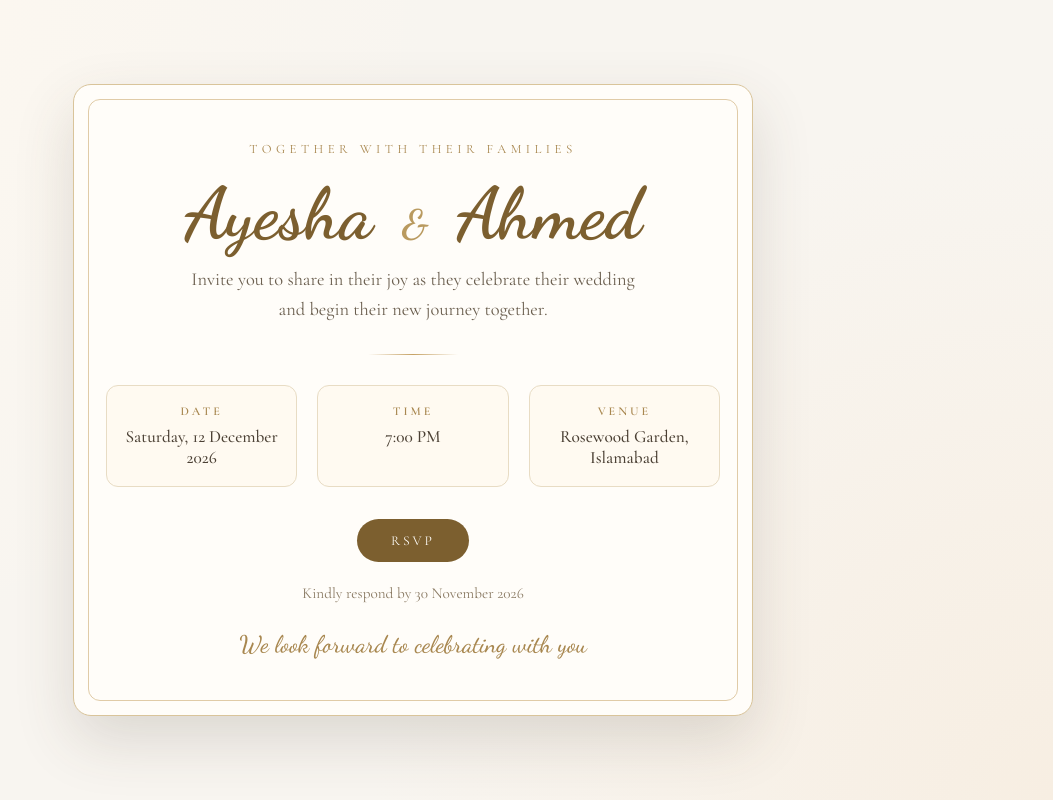
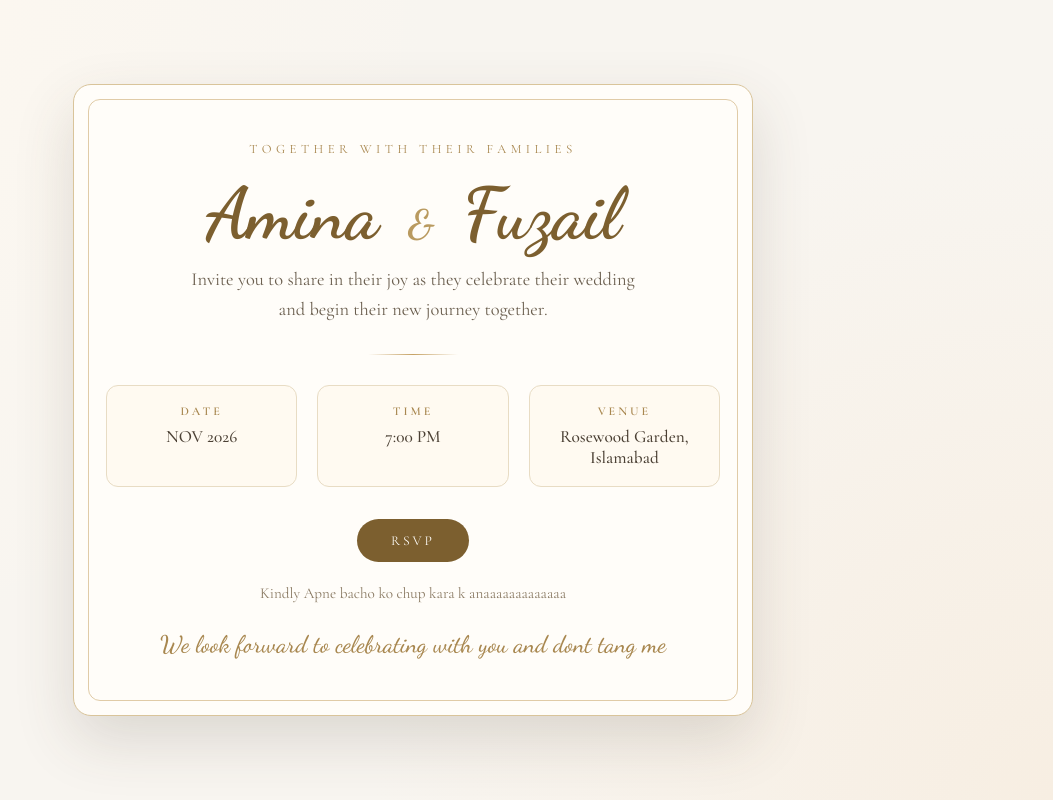
Before and after one commit to Amina-094/card, a plain HTML site: page index.html in a window 1280 px wide. Shown: the whole page, without its empty margins (227-1280 px from the left). Drawn offline with nearby package versions, Linux system fonts and the light colour scheme.

Commit message:
Update index.html

```diff
--- a/index.html
+++ b/index.html
@@ -169,9 +169,9 @@
     <p class="eyebrow">Together with their families</p>
 
     <h1 class="names">
-      Ayesha
+      Amina
       <span class="ampersand">&amp;</span>
-      Ahmed
+      Fuzail
     </h1>
 
     <p class="message">
@@ -184,7 +184,7 @@
     <section class="details">
       <div class="detail">
         <h3>Date</h3>
-        <p>Saturday, 12 December 2026</p>
+        <p>NOV 2026</p>
       </div>
 
       <div class="detail">
@@ -202,9 +202,9 @@
       RSVP
     </a>
 
-    <p class="note">Kindly respond by 30 November 2026</p>
+    <p class="note">Kindly Apne bacho ko chup kara k  anaaaaaaaaaaaaa</p>
 
-    <p class="footer">We look forward to celebrating with you</p>
+    <p class="footer">We look forward to celebrating with you  and dont tang me</p>
   </main>
 </body>
 </html>
```
